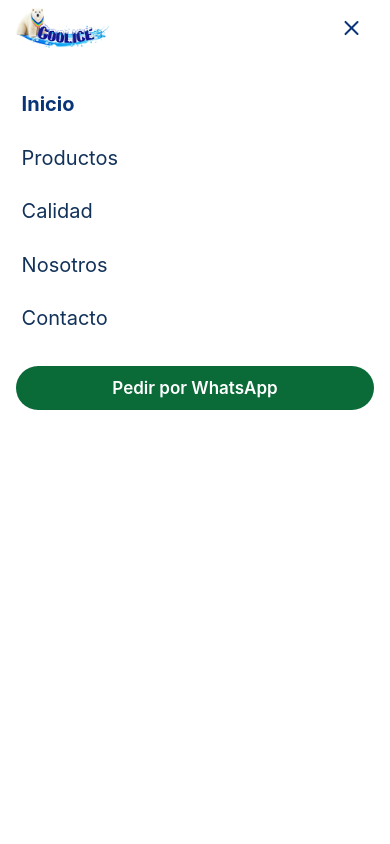
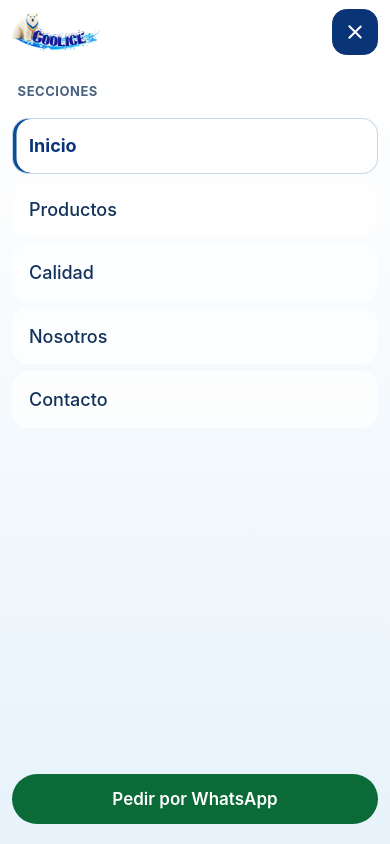
Before and after one commit to Orozquiano/embotelladora-cool-ice, an Angular app: page / in a window 390 px wide. Both pictures are taken after a click on the button "Abrir menú". Shown: the top 844 px of the page. Built offline with nearby package versions, Linux system fonts and the light colour scheme.

Commit message:
Improve the mobile hamburger menu layout and touch targets
Restructure the header so the fixed mobile panel is not clipped by
backdrop-filter, enlarge tap targets, add safe-area spacing, and keep
desktop navigation intact.

Co-authored-by: orozquiano <Orozquiano@users.noreply.github.com>

```diff
--- a/src/app/layout/encabezado/encabezado.html
+++ b/src/app/layout/encabezado/encabezado.html
@@ -32,9 +32,12 @@
         <span></span>
       </span>
     </button>
+  </div>
 
   <nav id="menu-principal" class="menu" [class.menu--abierto]="menuAbierto()" aria-label="Secciones">
-      <ul class="menu__lista">
+    <div class="menu__panel">
+      <p class="menu__titulo" id="titulo-menu-movil">Secciones</p>
+      <ul class="menu__lista" aria-labelledby="titulo-menu-movil">
         @for (seccion of secciones; track seccion.id) {
           <li>
             <a
@@ -49,10 +52,12 @@
           </li>
         }
       </ul>
+      <div class="menu__acciones">
         <a class="boton boton--whatsapp" [href]="whatsapp" target="_blank" rel="noopener noreferrer">
           Pedir por WhatsApp
           <span class="solo-lectores">de pedidos, se abre en una pestaña nueva</span>
         </a>
+      </div>
+    </div>
   </nav>
-  </div>
 </header>
--- a/src/app/layout/encabezado/encabezado.ts
+++ b/src/app/layout/encabezado/encabezado.ts
@@ -102,7 +102,9 @@ export class Encabezado {
 
   constructor() {
     effect(() => {
-      this.documento.body.style.overflow = this.menuAbierto() ? 'hidden' : '';
+      const abierto = this.menuAbierto();
+      this.documento.body.style.overflow = abierto ? 'hidden' : '';
+      this.documento.body.classList.toggle('menu-movil-abierto', abierto);
     });
 
     this.enrutador.events
@@ -127,6 +129,7 @@ export class Encabezado {
         clearTimeout(this.temporizadorSincronizacion);
       }
       this.documento.body.style.overflow = '';
+      this.documento.body.classList.remove('menu-movil-abierto');
     });
   }
 
@@ -352,7 +355,7 @@ export class Encabezado {
     const raiz = this.anfitrion.nativeElement as HTMLElement;
     return [
       ...(raiz.querySelectorAll(
-        '.encabezado__abrir, .menu a[href], .menu button:not([disabled])',
+        '.encabezado__abrir, .menu--abierto a[href], .menu--abierto button:not([disabled])',
       ) as NodeListOf<HTMLElement>),
     ].filter((elemento) => {
       if (elemento.getAttribute('aria-hidden') === 'true') {
--- a/src/styles/_sitio.scss
+++ b/src/styles/_sitio.scss
@@ -15,7 +15,13 @@ app-encabezado {
   position: sticky;
   top: 0;
   z-index: 30;
-  background: rgb(255 255 255 / 92%);
+}
+
+.encabezado {
+  position: relative;
+  z-index: 30;
+  padding-top: env(safe-area-inset-top, 0);
+  background: rgb(255 255 255 / 96%);
   border-bottom: 1px solid rgb(0 0 0 / 8%);
 }
 
@@ -26,7 +32,9 @@ app-encabezado {
 
 .seccion {
   padding-block: var(--espacio-seccion);
-  scroll-margin-top: calc(var(--alto-encabezado) + 0.75rem);
+  scroll-margin-top: calc(
+    var(--alto-encabezado) + env(safe-area-inset-top, 0px) + 0.75rem
+  );
 }
 
 .seccion:focus,
@@ -212,6 +220,7 @@ main:focus-visible {
 .encabezado__marca {
   display: flex;
   align-items: center;
+  min-width: 0;
   min-height: 2.75rem;
   text-decoration: none;
 }
@@ -219,31 +228,45 @@ main:focus-visible {
 .encabezado__logo {
   display: block;
   width: auto;
+  max-width: min(11.5rem, 58vw);
   height: 2.5rem;
+  object-fit: contain;
+  object-position: left center;
 }
 
 .encabezado__abrir {
   position: relative;
   display: inline-grid;
+  flex: 0 0 auto;
   place-items: center;
   width: 2.75rem;
   height: 2.75rem;
-  border: 0;
-  border-radius: 999px;
+  border: 1px solid transparent;
+  border-radius: 0.9rem;
   background: transparent;
   color: var(--color-marca-profundo);
   cursor: pointer;
+  transition:
+    background-color var(--transicion),
+    border-color var(--transicion),
+    color var(--transicion);
 }
 
 .encabezado__abrir:hover {
   background: var(--color-hielo);
 }
 
+.encabezado__abrir[aria-expanded='true'] {
+  background: var(--color-marca-profundo);
+  border-color: var(--color-marca-profundo);
+  color: #fff;
+}
+
 .hamburguesa {
   position: relative;
   display: block;
-  width: 1.2rem;
-  height: 0.85rem;
+  width: 1.15rem;
+  height: 0.9rem;
 }
 
 .hamburguesa::before,
@@ -291,6 +314,14 @@ main:focus-visible {
   gap: 0.5rem;
 }
 
+.menu__panel {
+  display: contents;
+}
+
+.menu__titulo {
+  display: none;
+}
+
 .menu__lista {
   display: flex;
   flex-direction: column;
@@ -298,6 +329,10 @@ main:focus-visible {
   margin: 0;
   padding: 0;
   list-style: none;
+}
+
+.menu__acciones {
+  display: contents;
 }
 
 .menu__enlace {
@@ -761,6 +796,10 @@ main:focus-visible {
 }
 
 @media (max-width: 59.99rem) {
+  :root {
+    --alto-encabezado: 4rem;
+  }
+
   .seccion--apertura {
     min-height: auto;
     padding-block: 1.75rem 2.75rem;
@@ -768,6 +807,23 @@ main:focus-visible {
 
   main {
     padding-bottom: 5.5rem;
+  }
+
+  .encabezado__barra {
+    width: min(100% - 1.5rem, var(--ancho));
+    padding-block: 0.35rem;
+    gap: 0.75rem;
+  }
+
+  .encabezado__logo {
+    height: 2.35rem;
+  }
+
+  .encabezado__abrir {
+    width: 2.9rem;
+    height: 2.9rem;
+    background: var(--color-hielo);
+    border-color: var(--color-linea);
   }
 
   .cta-flotante {
@@ -782,7 +838,8 @@ main:focus-visible {
     transition: opacity var(--transicion), transform var(--transicion), visibility 0s;
   }
 
-  .cta-flotante--oculto {
+  .cta-flotante--oculto,
+  body.menu-movil-abierto .cta-flotante {
     opacity: 0;
     visibility: hidden;
     pointer-events: none;
@@ -796,18 +853,21 @@ main:focus-visible {
   .menu {
     position: fixed;
     z-index: 25;
-    inset: var(--alto-encabezado) 0 0;
-    padding: 1.5rem 1rem 6rem;
-    overflow: auto;
-    background: #fff;
+    inset: calc(var(--alto-encabezado) + env(safe-area-inset-top, 0px)) 0 0;
+    display: flex;
+    flex-direction: column;
+    padding: 0;
+    overflow: hidden;
+    background:
+      linear-gradient(180deg, #fff 0%, var(--color-fondo-suave) 72%, #e7f2fb 100%);
     opacity: 0;
     visibility: hidden;
     pointer-events: none;
-    transform: translateY(-0.5rem);
+    transform: translateY(-0.65rem);
     transition:
-      opacity var(--transicion),
-      transform var(--transicion),
-      visibility 0s linear var(--transicion);
+      opacity 220ms ease,
+      transform 220ms ease,
+      visibility 0s linear 220ms;
   }
 
   .menu--abierto {
@@ -816,23 +876,81 @@ main:focus-visible {
     pointer-events: auto;
     transform: none;
     transition:
-      opacity var(--transicion),
-      transform var(--transicion),
+      opacity 220ms ease,
+      transform 220ms ease,
       visibility 0s;
   }
 
+  .menu__panel {
+    display: flex;
+    flex: 1 1 auto;
+    flex-direction: column;
+    gap: 0.85rem;
+    width: min(100% - 1.5rem, 28rem);
+    margin-inline: auto;
+    padding:
+      1.15rem 0
+      max(1.25rem, calc(1rem + env(safe-area-inset-bottom, 0px)));
+    overflow: auto;
+    overscroll-behavior: contain;
+  }
+
+  .menu__titulo {
+    display: block;
+    margin: 0 0 0.15rem;
+    padding-inline: 0.35rem;
+    color: var(--color-texto-suave);
+    font-size: 0.8125rem;
+    font-weight: 700;
+    letter-spacing: 0.04em;
+    text-transform: uppercase;
+  }
+
   .menu__lista {
-    gap: 0.35rem;
+    gap: 0.45rem;
   }
 
   .menu__enlace {
-    min-height: 3rem;
-    font-size: 1.25rem;
+    min-height: 3.15rem;
+    padding: 0.85rem 1rem;
+    border: 1px solid transparent;
+    border-radius: 1rem;
+    background: rgb(255 255 255 / 78%);
+    font-size: 1.125rem;
+    font-weight: 500;
+    transition:
+      background-color var(--transicion),
+      border-color var(--transicion),
+      color var(--transicion);
+  }
+
+  .menu__enlace:hover,
+  .menu__enlace:focus-visible {
+    background: #fff;
+    border-color: var(--color-linea);
+    color: var(--color-marca-profundo);
+  }
+
+  .menu__enlace[aria-current='location'] {
+    background: #fff;
+    border-color: rgb(13 78 156 / 22%);
+    box-shadow: inset 0.22rem 0 0 var(--color-marca);
+    color: var(--color-marca-profundo);
+    font-weight: 700;
+  }
+
+  .menu__acciones {
+    display: grid;
+    gap: 0.75rem;
+    margin-top: auto;
+    padding-top: 0.85rem;
   }
 
   .menu .boton {
     width: 100%;
-    margin-top: 1rem;
+    min-height: 3.15rem;
+    margin-top: 0;
+    font-size: 1.0625rem;
   }
 
   .hero__marco {
@@ -894,7 +1012,26 @@ main:focus-visible {
 
   app-encabezado {
     background: rgb(255 255 255 / 72%);
+    border-bottom: 1px solid rgb(0 0 0 / 8%);
     backdrop-filter: saturate(180%) blur(20px);
+  }
+
+  .encabezado {
+    display: flex;
+    align-items: center;
+    justify-content: space-between;
+    gap: 1rem;
+    width: min(var(--ancho), calc(100% - 4rem));
+    margin-inline: auto;
+    padding-top: 0;
+    background: transparent;
+    border-bottom: 0;
+  }
+
+  .encabezado__barra {
+    width: auto;
+    margin: 0;
+    flex: 0 1 auto;
   }
 
   .encabezado__abrir {
@@ -903,11 +1040,29 @@ main:focus-visible {
 
   .menu {
     position: static;
+    inset: auto;
+    display: flex;
+    flex: 0 0 auto;
     flex-direction: row;
     align-items: center;
+    width: auto;
+    max-width: none;
+    margin: 0;
+    padding: 0;
+    overflow: visible;
     visibility: visible;
     background: transparent;
     pointer-events: auto;
+    opacity: 1;
+    transform: none;
+  }
+
+  .menu__panel {
+    display: contents;
+  }
+
+  .menu__titulo {
+    display: none;
   }
 
   .menu__lista {
@@ -915,15 +1070,28 @@ main:focus-visible {
     gap: 0.25rem;
   }
 
+  .menu__acciones {
+    display: contents;
+  }
+
   .menu__enlace {
     min-height: 2.75rem;
-    padding-inline: 0.75rem;
+    padding: 0 0.75rem;
+    border: 0;
     border-radius: 999px;
+    background: transparent;
+    box-shadow: none;
     font-size: 0.875rem;
+    font-weight: 400;
   }
 
   .menu__enlace:hover {
     background: var(--color-hielo);
+  }
+
+  .menu__enlace[aria-current='location'] {
+    background: transparent;
+    box-shadow: none;
   }
 
   .menu .boton {
```
Lines whose indentation alone changed are shown as unchanged.
